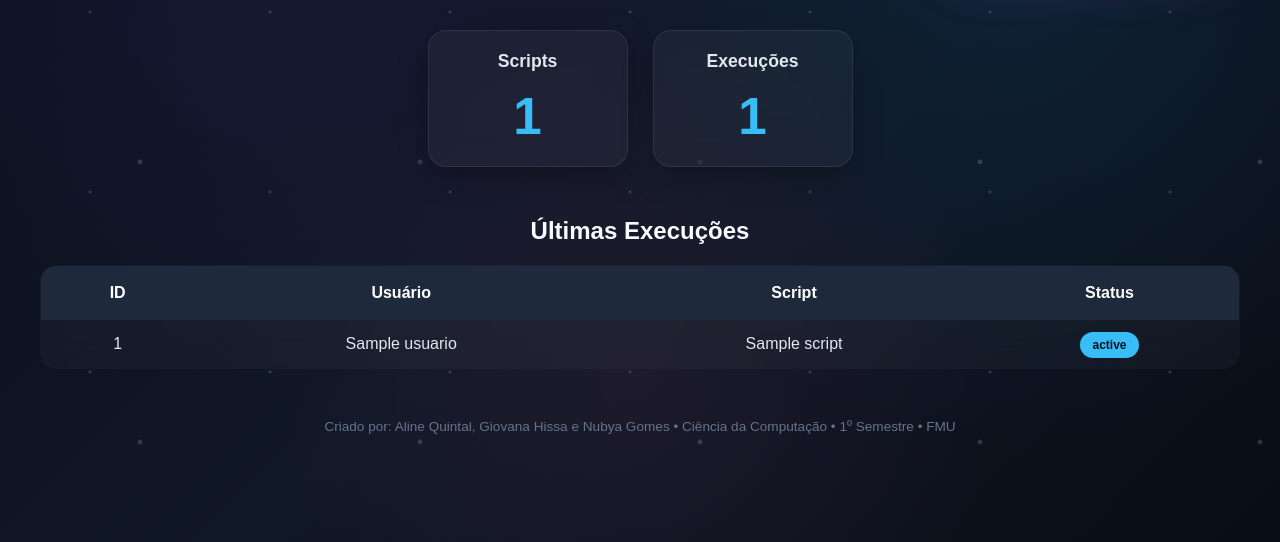
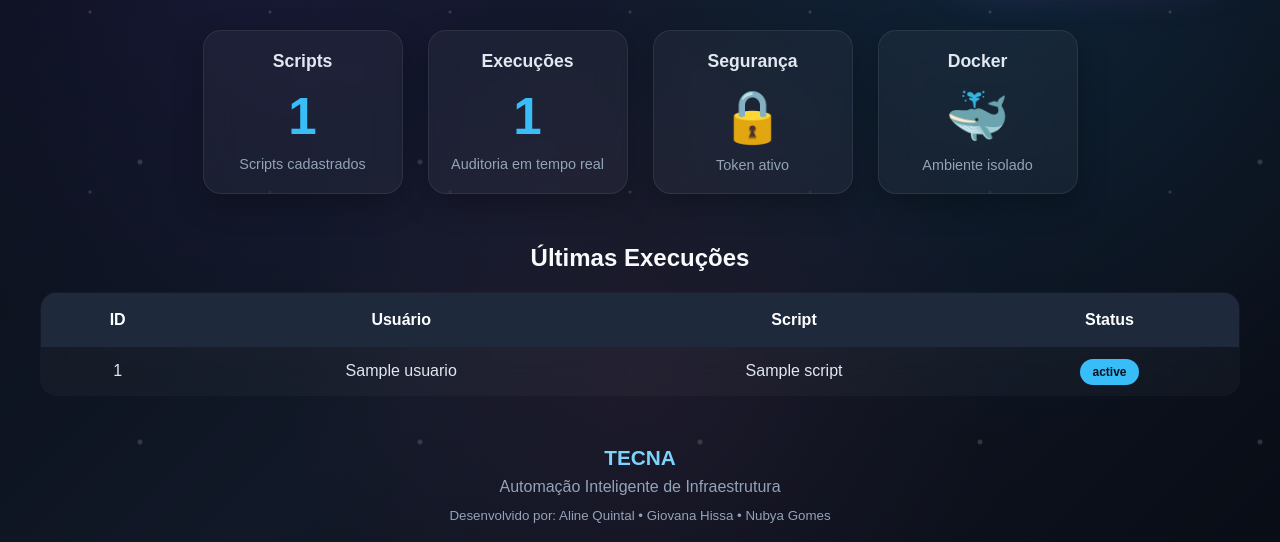
Before and after one commit to aline-quintals/tecna-api, a FastAPI app: template templates/dashboard.html in a window 1280 px wide. Shown: the part 258-800 px from the top of the page. Run offline with FastAPI, Linux system fonts and the light colour scheme; the template is opened without the code that fills it: most values are stand-ins (such as "Sample title", 1, 10 or a date in 2020).

Commit message:
Ajustes finais e finalização da TECNA API

```diff
--- a/app/main.py
+++ b/app/main.py
@@ -12,6 +12,8 @@ from app.logs_api import router as logs_router
 from app.usuarios_api import router as usuarios_router
 from app.dashboard import router as dashboard_router
 from fastapi.staticfiles import StaticFiles
+from app.notifier import send_discord_alert
+
 
 # =========================
 # APP
@@ -173,7 +175,12 @@ def execute_script(
         stdout=stdout,
         stderr=stderr
     )
-
+    send_discord_alert(
+        f"🚀 TECNA ALERTA\n\n"
+        f"Usuário: {usuario_nome}\n"
+        f"Script ID: {script_id}\n"
+        f"Status: {status}"
+    )
     # =========================
     # 5. RESPONSE
     # =========================
--- /dev/null
+++ b/app/notifier.py
@@ -0,0 +1,16 @@
+import requests
+
+
+WEBHOOK_URL = "https://discord.com/api/webhooks/1511718011399307367/VjqdExLd7FbxCpAiJArOTuFW3TZNtgKk-0N1tXJQYtqSHO4_42_dgHA5EuNds4Ink3D8"
+
+
+def send_discord_alert(message):
+
+    payload = {
+        "content": message
+    }
+
+    requests.post(
+        WEBHOOK_URL,
+        json=payload
+    )
--- a/app/usuarios_api.py
+++ b/app/usuarios_api.py
@@ -21,6 +21,12 @@ def update_token(
     data: TokenUpdate,
     user=Depends(verify_token)
 ):
+
+    if user["id"] != 1:
+        raise HTTPException(
+            status_code=403,
+            detail="Apenas administradores podem alterar tokens"
+        )
 
     with engine.begin() as conn:
 
--- a/requirements.txt
+++ b/requirements.txt
@@ -1,6 +1,8 @@
 annotated-doc==0.0.4
 annotated-types==0.7.0
 anyio==4.13.0
+certifi==2026.5.20
+charset-normalizer==3.4.7
 click==8.4.1
 colorama==0.4.6
 fastapi==0.136.3
@@ -13,8 +15,10 @@ pydantic==2.13.4
 pydantic_core==2.46.4
 PyMySQL==1.2.0
 python-multipart==0.0.30
+requests==2.34.2
 SQLAlchemy==2.0.50
 starlette==1.2.1
 typing-inspection==0.4.2
 typing_extensions==4.15.0
+urllib3==2.7.0
 uvicorn==0.48.0
--- a/static/dashboard.css
+++ b/static/dashboard.css
@@ -167,6 +167,14 @@ CARDS
     color:#38bdf8;
 }
 
+.card-info{
+    margin-top:10px;
+
+    color:#94a3b8;
+
+    font-size:.9rem;
+}
+
 /* =========================
 LOGS
 ========================= */
@@ -251,13 +259,22 @@ FOOTER
 .footer{
     text-align:center;
 
-    margin:30px 0;
+    margin:50px 0 30px 0;
 
-    color:#64748b;
-
-    font-size:.85rem;
+    color:#94a3b8;
 }
 
+.footer h3{
+    color:#7dd3fc;
+
+    margin-bottom:8px;
+
+    font-size:1.3rem;
+}
+
+.footer p{
+    margin-bottom:10px;
+}
 /* =========================
 ANIMAÇÕES
 ========================= */
--- a/templates/dashboard.html
+++ b/templates/dashboard.html
@@ -45,6 +45,10 @@
         >
             0
         </span>
+
+        <p class="card-info">
+            Scripts cadastrados
+        </p>
     </div>
 
     <div class="card">
@@ -56,6 +60,30 @@
         >
             0
         </span>
+
+        <p class="card-info">
+            Auditoria em tempo real
+        </p>
+    </div>
+
+    <div class="card">
+        <h3>Segurança</h3>
+
+        <span>🔒</span>
+
+        <p class="card-info">
+            Token ativo
+        </p>
+    </div>
+
+    <div class="card">
+        <h3>Docker</h3>
+
+        <span>🐳</span>
+
+        <p class="card-info">
+            Ambiente isolado
+        </p>
     </div>
 
 </div>
@@ -97,7 +125,18 @@
     </div>
 
 <div class="footer">
-        Criado por: Aline Quintal, Giovana Hissa e Nubya Gomes •  Ciência da Computação • 1º Semestre • FMU
+
+    <h3>TECNA</h3>
+
+    <p>
+        Automação Inteligente de Infraestrutura
+    </p>
+
+    <small>
+        Desenvolvido por:
+        Aline Quintal • Giovana Hissa • Nubya Gomes
+    </small>
+
 </div>
 
     <script src="/static/dashboard.js"></script>
```
Also changed, not shown: 3 other files. Lines whose indentation alone changed are shown as unchanged.
